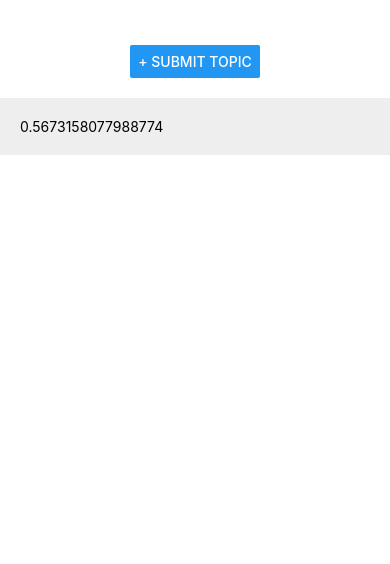
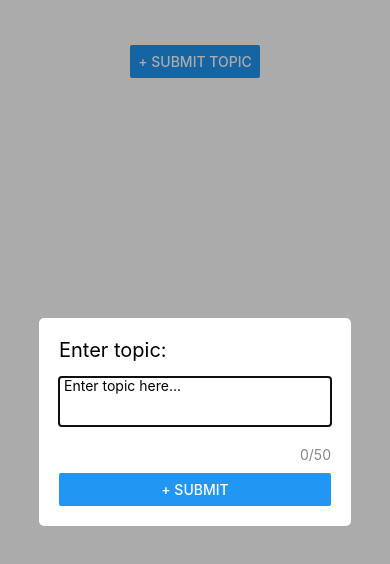
Before and after one commit to trungdq88/reddit-clone, a React Native app: screen / in a window 390 px wide. Both pictures are taken after a click on the button "+ SUBMIT TOPIC". Shown: the top 564 px of the page. Built offline with nearby package versions, Linux system fonts and the light colour scheme.

Commit message:
New Topic modal

```diff
--- a/App.js
+++ b/App.js
@@ -1,7 +1,18 @@
 import React from 'react';
-import { StyleSheet, Text, View, Button, FlatList, Alert } from 'react-native';
+import {
+  StyleSheet,
+  Text,
+  TextInput,
+  View,
+  Button,
+  FlatList,
+  Alert,
+  Modal,
+} from 'react-native';
 import LinkItem from './LinkItem.js';
 import TopicDatabase from './TopicDatabase.js';
+
+const TOPIC_MAX_LENGTH = 50;
 
 export default class App extends React.Component {
   topics = new TopicDatabase();
@@ -9,6 +20,8 @@ export default class App extends React.Component {
 
   state = {
     topics: [],
+    text: '',
+    newTopicModalVisible: false,
   };
 
   componentDidMount() {
@@ -21,16 +34,30 @@ export default class App extends React.Component {
     this.subscription && this.subscription.dispose();
   }
 
-  _onPressItem = item => Alert.alert('Hello ' + item);
+  onPressItem = item => Alert.alert('Hello ' + item);
 
-  _onSubmitTopic = () => {
-    this.topics.add({ value: Math.random() });
+  onSubmitTopic = () => {
+    this.topics.add({ value: this.state.text });
+    this.setState({
+      text: '',
+      newTopicModalVisible: false,
+    });
   };
 
-  _keyExtractor = item => item.value;
+  onModalClose = e => {
+    console.log(e);
+  };
 
-  _renderItem = ({ item }) => (
-    <LinkItem {...item} onPressItem={this._onPressItem} />
+  keyExtractor = item => item.value;
+
+  openSubmitModal = () => {
+    this.setState({
+      newTopicModalVisible: true,
+    });
+  };
+
+  renderItem = ({ item }) => (
+    <LinkItem {...item} onPressItem={this.onPressItem} />
   );
 
   render() {
@@ -41,17 +68,80 @@ export default class App extends React.Component {
             <Button
               title="+ Submit Topic"
               accessibilityLabel="Submit Topic"
-              onPress={this._onSubmitTopic}
+              onPress={this.openSubmitModal}
             />
           </View>
         </View>
         <View style={{ flex: 9, width: '100%' }}>
           <FlatList
             data={this.state.topics}
-            renderItem={this._renderItem}
-            keyExtractor={this._keyExtractor}
+            renderItem={this.renderItem}
+            keyExtractor={this.keyExtractor}
           />
         </View>
+        <Modal
+          visible={this.state.newTopicModalVisible}
+          onRequestClose={this.onModalClose}
+          transparent={true}
+        >
+          <View
+            style={{
+              backgroundColor: '#00000055',
+              flex: 1,
+              justifyContent: 'center',
+              alignItems: 'center',
+            }}
+          >
+            <View
+              style={{
+                padding: 20,
+                backgroundColor: '#fff',
+                borderRadius: 5,
+                minWidth: '80%',
+              }}
+            >
+              <View style={{ paddingBottom: 20 }}>
+                <Text
+                  style={{ textAlign: 'left', fontSize: 20, marginBottom: 15 }}
+                >
+                  Enter topic:
+                </Text>
+                {/* TODO: how to make it auto scroll to bottom when enter new line? */}
+                <TextInput
+                  style={{
+                    maxHeight: 200,
+                    paddingBottom: 15,
+                    paddingLeft: 5,
+                    paddingRight: 5,
+                  }}
+                  onChangeText={text => this.setState({ text })}
+                  value={this.state.text}
+                  multiline={true}
+                  numberOfLines={2}
+                  placeholder="Enter topic here..."
+                  blurOnSubmit={false}
+                />
+              </View>
+              <Text
+                style={{
+                  textAlign: 'right',
+                  color:
+                    this.state.text.length > TOPIC_MAX_LENGTH ? 'red' : '#888',
+                  marginBottom: 10,
+                }}
+              >
+                {this.state.text.length}/{TOPIC_MAX_LENGTH}
+              </Text>
+              <Button
+                hardwareAccelerated={true}
+                disabled={this.state.text.length > TOPIC_MAX_LENGTH}
+                title="+ Submit"
+                accessibilityLabel="Submit"
+                onPress={this.onSubmitTopic}
+              />
+            </View>
+          </View>
+        </Modal>
       </View>
     );
   }
```
